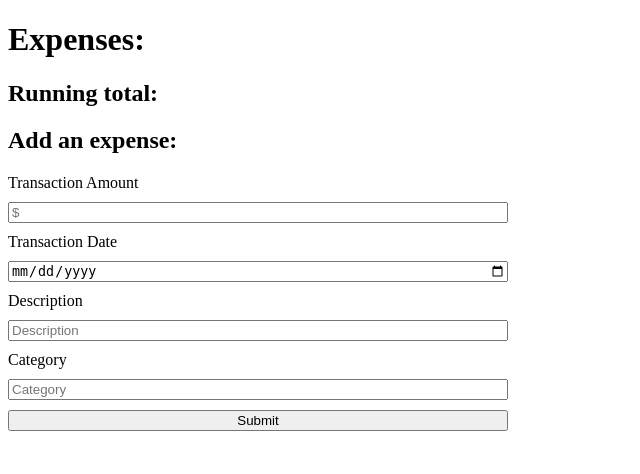
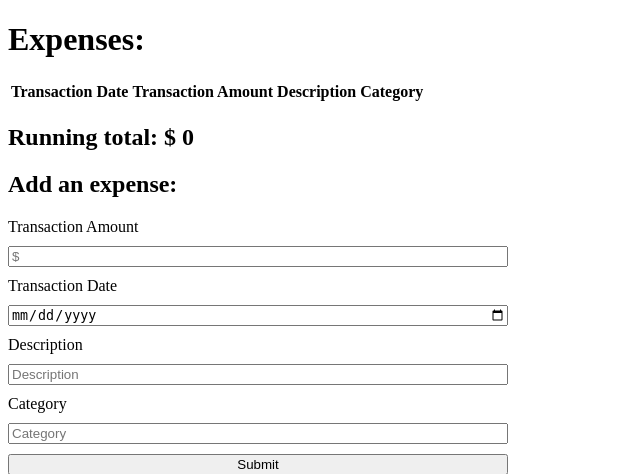
Before and after one commit to matthewkyang96/Simple-Expense-Tracker, a Node server app: page / in a window 1280 px wide. Shown: the top 474 px of the page, without its empty margins (0-640 px from the left). Run offline with Node 20, Linux system fonts and the light colour scheme; data that the repository does not hold is empty; some libraries are stand-ins or nearby versions.

Commit message:
Render DB data into html table

```diff
--- a/server.js
+++ b/server.js
@@ -22,7 +22,8 @@ app.use(express.json());
 
 app.get('/', async(req, res)=>{
     const expenseItems = await db.collection(dbCollectionName).find().toArray();
-    res.render('index.ejs', {documents: expenseItems})
+    const runningTotal = expenseItems.reduce((accum,curr) => accum += Number(curr.amount), 0)
+    res.render('index.ejs', {documents: expenseItems, runningTotal: runningTotal})
 });
 
 app.post('/addExpense', (req, res) => {
--- a/views/index.ejs
+++ b/views/index.ejs
@@ -19,10 +19,24 @@
 </head>
 <body>
     <h1>Expenses: </h1>
-    <ul class="expenseItems">
-    </ul>
+    <table class="expense-table">
+        <tr>
+            <th>Transaction Date</th>
+            <th>Transaction Amount</th>
+            <th>Description</th>
+            <th>Category</th>
+        </tr>
+        <% for(let i = 0; i < documents.length; i++){%>
+            <tr>
+                <td><%=documents[i].date %></td>
+                <td>$<%=documents[i].amount %></td>
+                <td><%=documents[i].description %></td>
+                <td><%=documents[i].category %></td>
+            </tr>
+        <% } %>
+    </table>
 
-    <h2>Running total:</h2>
+    <h2>Running total: $ <%= runningTotal %></h2>
 
     <h2>Add an expense:</h2>
 
```
